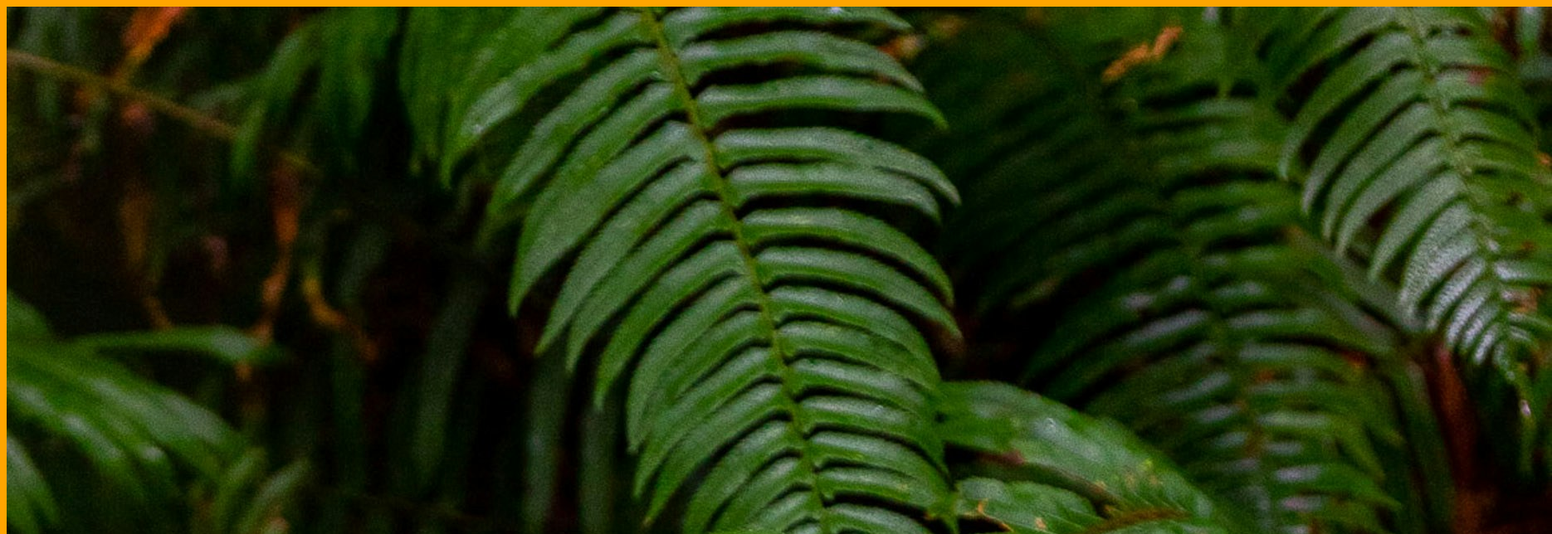
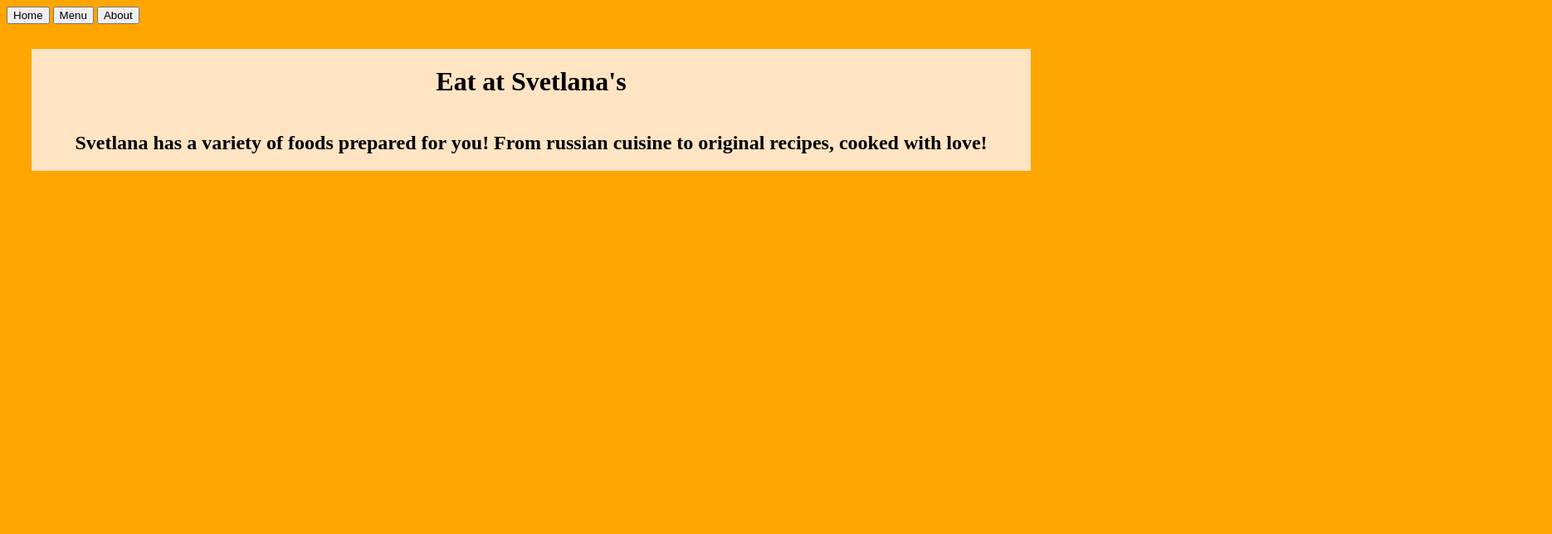
Before and after one commit to svetlanacodrean98/restaurant-page, a website built with webpack: page src/template.html in a window 1280 px wide. Shown: the top 644 px of the page at 83% size, 1870 px wide, since content can reach past the window. Built offline with nearby package versions, Linux system fonts and the light colour scheme.

Commit message:
Create homepage

```diff
--- a/src/index.js
+++ b/src/index.js
@@ -1,6 +1,6 @@
 import "./styles.css"
-import leavesImage from "./leaves.png"
+// import leavesImage from "./leaves.png"
 
-const image = document.createElement("img")
-image.src = leavesImage
-document.body.appendChild(image)
+// const image = document.createElement("img")
+// image.src = leavesImage
+// document.body.appendChild(image)
--- a/src/styles.css
+++ b/src/styles.css
@@ -1,3 +1,11 @@
 body {
     background-color: orange;
 }
+
+#content {
+    display: flex;
+    flex-direction: column;
+    align-items: center;
+    background-color: bisque;
+    margin: 30px;
+}
--- a/src/template.html
+++ b/src/template.html
@@ -6,6 +6,19 @@
     <title>Document</title>
 </head>
 <body>
-
+    <header>
+        <nav id="nav-bar">
+            <button>Home</button>
+            <button>Menu</button>
+            <button>About</button>
+        </nav>
+    </header>
+    <div id="content">
+        <h1 id="title">Eat at Svetlana's</h1>
+        <h2 id="description">Svetlana has a variety of foods prepared for you!
+            From russian cuisine to original recipes, cooked with
+            love!
+        </h2>
+    </div>
 </body>
 </html>
```
